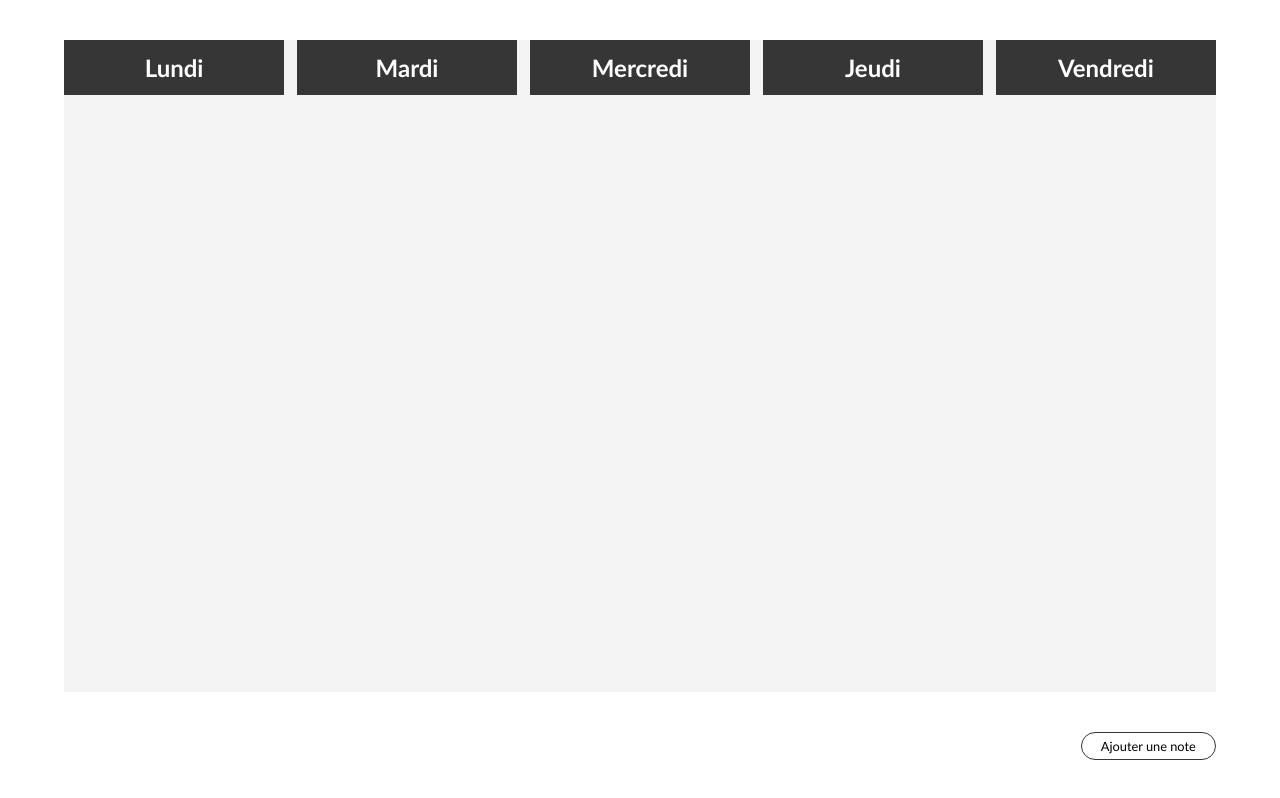
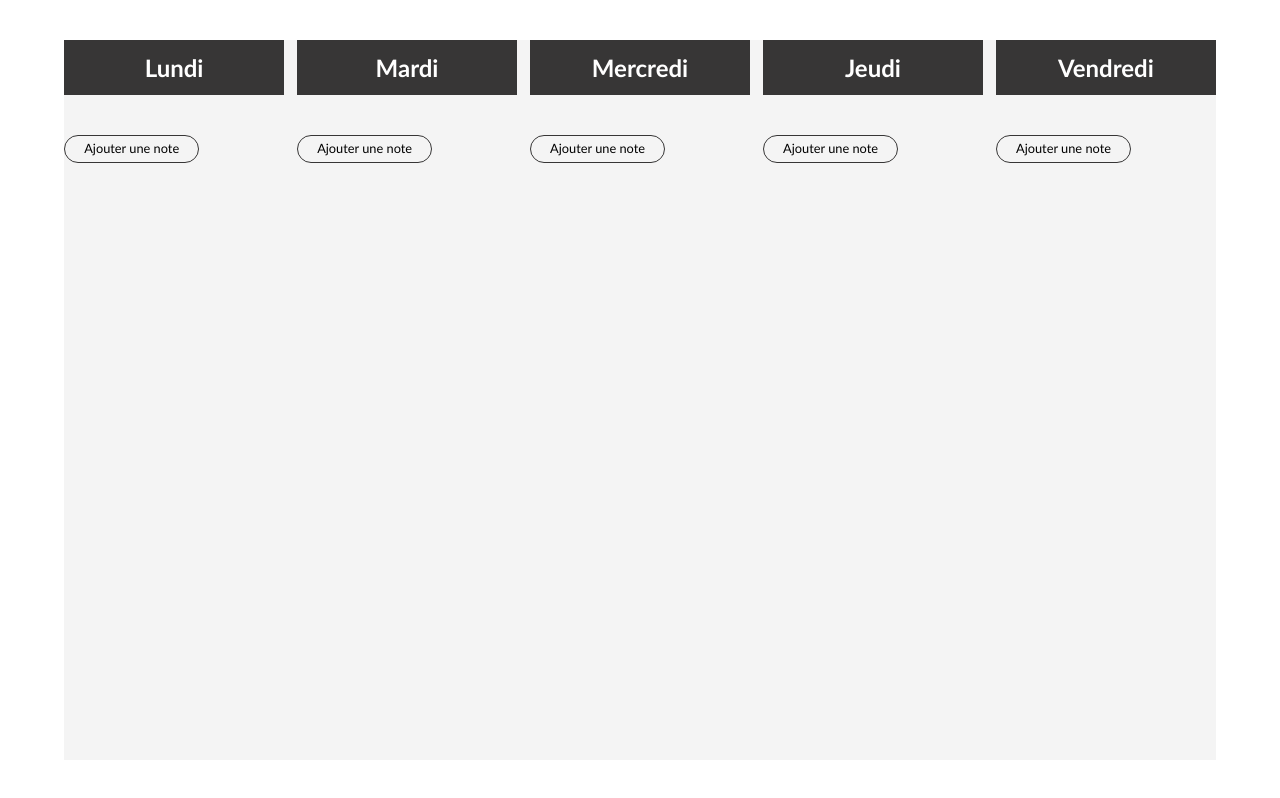
Before and after one commit to mathoos/task-manager, a React (Create React App) app: page / in a window 1280 px wide. Built offline with nearby package versions, Linux system fonts and the light colour scheme.

Commit message:
add note per day

```diff
--- a/src/pages/Home.js
+++ b/src/pages/Home.js
@@ -1,6 +1,6 @@
 import React, { useState } from 'react';
 import { useDispatch, useSelector } from 'react-redux';
-import { addNote, deleteNote , editNote } from '../utilities/Slice';
+import { addNote, deleteNote, editNote } from '../utilities/Slice';
 import poubelle from "../img/icons/poubelle.png";
 import edit from "../img/icons/edit.png";
 import alicePhoto from "../img/people/alice.jpg";
@@ -131,6 +131,11 @@ function Home() {
         dispatch(deleteNote(id));
     };
 
+    const handleAddNoteForDay = (day) => {
+        setSelectedDay(day);
+        setFormActive(true);
+    };
+
     const daysOfWeek = ['Lundi', 'Mardi', 'Mercredi', 'Jeudi', 'Vendredi'];
 
     return (
@@ -165,12 +170,6 @@ function Home() {
                     </fieldset>
 
                     <fieldset className="fieldset">
-                        <select className="input" value={selectedDay} onChange={(e) => setSelectedDay(e.target.value)}>
-                            <option value="">Select Day</option>
-                            {daysOfWeek.map(day => (
-                                <option key={day} value={day}>{day}</option>
-                            ))}
-                        </select>
                         <input className="input" type="time" value={newNoteTime} onChange={(e) => setNewNoteTime(e.target.value)} />
                     </fieldset>
 
@@ -239,23 +238,21 @@ function Home() {
                                         <button
                                             className="bouton bouton_icon"
                                             onClick={() => handleDeleteNote(note.id)}>
-                                                <img src={poubelle} alt="Poubelle"/>
+                                            <img src={poubelle} alt="Poubelle" />
                                         </button>
                                         <button
                                             className="bouton bouton_icon"
                                             onClick={() => handleEditClick(note)}>
-                                                <img src={edit} alt="modifier"/>
+                                            <img src={edit} alt="modifier" />
                                         </button>
                                     </div>
                                 </div>
                             ))}
+                        <button className="bouton bouton_add" onClick={() => handleAddNoteForDay(day)}>Ajouter une note</button>
                     </div>
                 ))}
             </div>
 
-            <div className="container_add">
-                <button className="bouton" onClick={() => setFormActive(true)}>Ajouter une note</button>
-            </div>
         </div>
     );
 }
```
